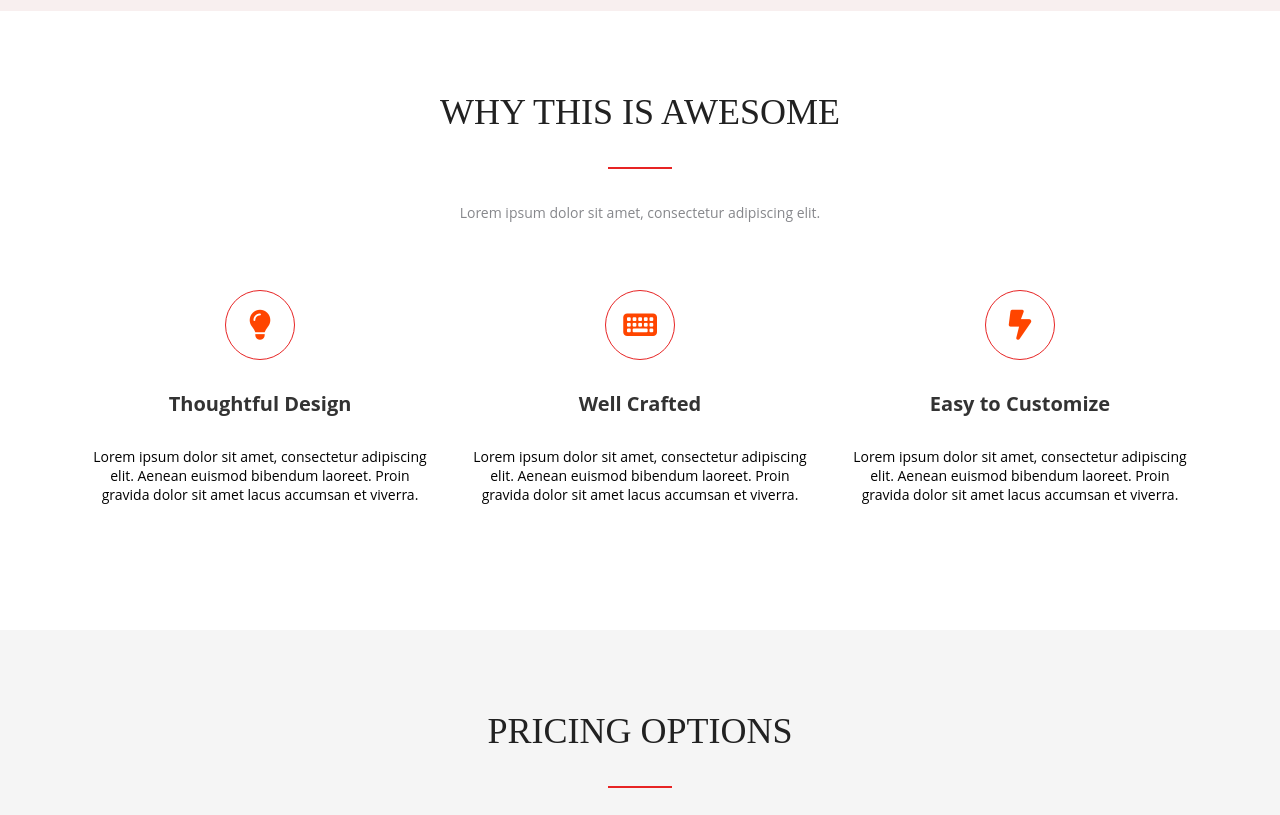
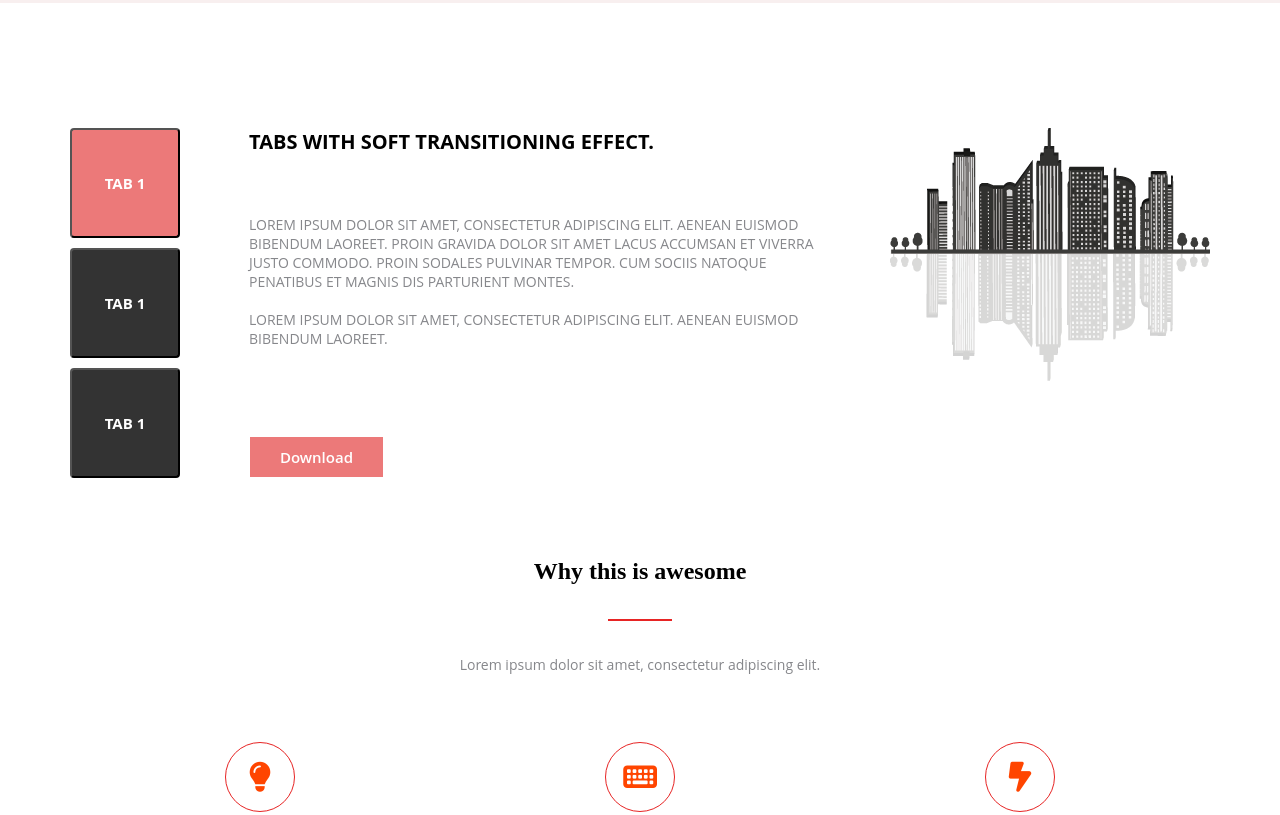
Before and after one commit to Sanya21i/FE29-ProgectName-Ilyuschenko-Alexander, a plain HTML site: page index.html in a window 1280 px wide. Shown: the part 754-1569 px from the top of the page. Drawn offline with Linux system fonts and the light colour scheme; a web font is replaced by a local one.

Commit message:
lesson 7

```diff
--- a/css/cnt.css
+++ b/css/cnt.css
@@ -28,7 +28,7 @@
 }
 .cnt-text {
 }
-.cnt-main__title {
+.cnt-text__item {
 	font-family: "Roboto";
 	font-style: normal;
 	font-weight: 400;
@@ -37,7 +37,7 @@
 	color: #ffffff;
 	text-transform: uppercase;
 }
-.cnt-main__title span {
+.cnt-text__item span {
 	color: rgb(232, 71, 127);
 }
 .cnt-title {
@@ -45,6 +45,10 @@
 	max-width: 545px;
 	color: #ffffff;
 	position: relative;
+	font-family: "Roboto";
+	font-style: normal;
+	font-weight: 400;
+	font-size: 32px;
 }
 .cnt-title::after {
 	content: "";
@@ -89,6 +93,7 @@
 	height: 100%;
 	background-color: #fff;
 	border-radius: 8px;
+	overflow: hidden;
 }
 .cnt-form__content {
 	padding: 15px 60px 60px;
@@ -134,7 +139,6 @@
 	background: #ec7979;
 	text-align: center;
 	padding: 15px 0;
-	border-radius: 0 0 8px 8px;
 }
 .cnt-form__btn p {
 	font-family: "Open Sans";
--- /dev/null
+++ b/css/feautures.css
@@ -0,0 +1,92 @@
+.feautures {
+	padding: 125px 0 0;
+}
+.container-feautures {
+	display: flex;
+	justify-content: space-between;
+}
+.feautures-frame {
+	display: flex;
+	flex-direction: column;
+	justify-content: space-evenly;
+}
+.feautures-frame-item {
+	height: 110px;
+	width: 110px;
+	background: #333333;
+	border-radius: 4px;
+	font-family: "Open Sans";
+	font-style: normal;
+	font-weight: 700;
+	font-size: 15px;
+	line-height: 20px;
+	align-items: center;
+	text-align: center;
+	text-transform: uppercase;
+	color: #ffffff;
+}
+.feautures-frame-item1 {
+	margin-bottom: 10px;
+}
+.feautures-frame-item2 {
+}
+.feautures-frame-item3 {
+	margin-top: 10px;
+}
+.active {
+	background: #ec7979;
+}
+.feautures-text {
+	max-width: 572px;
+	display: flex;
+	flex-direction: column;
+}
+.feautures-text__title {
+	font-family: "Open Sans";
+	font-style: normal;
+	font-weight: 700;
+	font-size: 20px;
+	line-height: 27px;
+	text-align: left;
+	text-transform: uppercase;
+	color: #000000;
+	margin-bottom: 60px;
+}
+.feautures-text__description {
+	font-family: "Open Sans";
+	font-style: normal;
+	font-weight: 400;
+	font-size: 14px;
+	line-height: 19px;
+
+	text-transform: uppercase;
+
+	color: #86878b;
+	flex-grow: 1;
+}
+.feautures-text__description:first-child {
+	margin-bottom: 58px;
+}
+.feautures-text__btn {
+	background: #ec7979;
+	border: 1px solid #ffffff;
+	box-sizing: border-box;
+	width: 135px;
+	height: 42px;
+}
+.feautures-text__btn p {
+	font-family: "Open Sans";
+	font-style: normal;
+	font-weight: 600;
+	font-size: 15px;
+	line-height: 20px;
+	text-align: center;
+
+	color: #ffffff;
+}
+.feautures-text__btn:hover {
+	background: rgba(236, 121, 121, 0.9);
+}
+
+.feautures-img {
+}
--- a/css/index.css
+++ b/css/index.css
@@ -8,6 +8,7 @@
 @import url("../css/header.css");
 @import url("../css/cnt.css");
 @import url("../css/contact_us.css");
+@import url("../css/feautures.css");
 * {
 	box-sizing: border-box;
 	margin: 0;
--- a/index.html
+++ b/index.html
@@ -29,12 +29,13 @@
 	<section class="cnt">
 		<div class="container container-cnt">
 			<div class="cnt-text">
-				<h1 class="cnt-main__title">ax
-					<span>it</span>
+				<div class="cnt-text__item">
+					<p>ax<span>it</span>
+					</p>
+				</div>
+				<h1 class="cnt-title">
+					MODERN AXURE TEMPLATE FOR BEAUTIFUL PROTOTYPES
 				</h1>
-				<h2 class="cnt-title">
-					MODERN AXURE TEMPLATE FOR BEAUTIFUL PROTOTYPES
-				</h2>
 				<div class="cnt-title__text">Lorem ipsum dolor sit amet, consectetur adipiscing elit. Aenean</div>
 				<div class="cnt-text__btn">
 					<p>Download</p>
@@ -58,9 +59,7 @@
 							<label for="password">Password</label>
 							<input type="password" tabindex="3" id="password">
 						</div>
-
 					</form>
-
 				</div>
 				<div class="cnt-form__btn">
 					<p>Get Started</p>
@@ -108,10 +107,45 @@
 		</div>
 
 	</section>
+	<section class="feautures">
+		<div class="container container-feautures">
+			<div class="feautures-frame">
+				<button class="feautures-frame-item feautures-frame-item1 active">
+					<p>Tab 1</p>
+				</button>
+				<button class="feautures-frame-item feautures-frame-item2">
+					<p>Tab 1</p>
+				</button>
+				<button class="feautures-frame-item feautures-frame-item3">
+					<p>Tab 1</p>
+				</button>
+			</div>
+			<div class="feautures-text">
+				<h3 class="feautures-text__title">
+					Tabs with soft transitioning effect.
+				</h3>
+				<div class="feautures-text__description">
+					<p>Lorem ipsum dolor sit amet, consectetur adipiscing elit. Aenean euismod
+						bibendum laoreet. Proin gravida dolor sit amet lacus accumsan et viverra
+						justo commodo. Proin sodales pulvinar tempor. Cum sociis natoque
+						penatibus et magnis dis parturient montes.
+					</p><br>
+					<p>Lorem ipsum dolor sit amet, consectetur adipiscing elit. Aenean euismod
+						bibendum laoreet.</p>
+				</div>
+				<button class="feautures-text__btn">
+					<p>Download</p>
+				</button>
+			</div>
+			<div class="feautures-img">
+				<img src="./img/image_right_u255@1X 1.png" alt="">
+			</div>
+		</div>
+	</section>
 	<section class="awesome">
 		<div class="container">
 			<div class="wrapper">
-				<h2 class="wrapper__title">Why this is awesome</h2>
+				<h1 class="wrapper__title">Why this is awesome</h1>
 				<div class="wrapper__text">Lorem ipsum dolor sit amet, consectetur adipiscing elit.</div>
 			</div>
 			<div class="wap">
@@ -155,7 +189,7 @@
 	<section class="pricing">
 		<div class="container">
 			<div class="wrapper">
-				<h2 class="wrapper__title">pricing options</h2>
+				<h1 class="wrapper__title">pricing options</h1>
 				<div class="wrapper__text">
 					<p>Lorem ipsum dolor sit amet, consectetur adipiscing elit.</p>
 				</div>
@@ -208,7 +242,7 @@
 	<section class="testimonials">
 		<div class="container">
 			<div class="wrapper">
-				<h2 class="wrapper__title">what our customers are saying</h2>
+				<h1 class="wrapper__title">what our customers are saying</h1>
 				<div class="wrapper__text">Lorem ipsum dolor sit amet, consectetur adipiscing elit.</div>
 			</div>
 			<div class="comment">
@@ -271,7 +305,7 @@
 	<section class="axure">
 		<div class="container container-axure">
 			<div class="wrapper">
-				<h2 class="wrapper__title-axure">STYLISH AXURE DESIGN</h2>
+				<h1 class="wrapper__title-axure">STYLISH AXURE DESIGN</h1>
 				<div class="wrapper__text wrapper__text-axure">Use the sections you need, remove the ones you don't. Create
 					gorgeous prototypes
 					faster than ever!</div>
@@ -282,7 +316,7 @@
 	<section class="contact">
 		<div class="container">
 			<div class="wrapper">
-				<h2 class="wrapper__title">contact us</h2>
+				<h1 class="wrapper__title">contact us</h1>
 				<div class="wrapper__text">Lorem ipsum dolor sit amet, consectetur adipiscing elit.</div>
 			</div>
 			<div class="contact-form">
```
Also changed, not shown: img/image_right_u255@1X 1.png (added).
